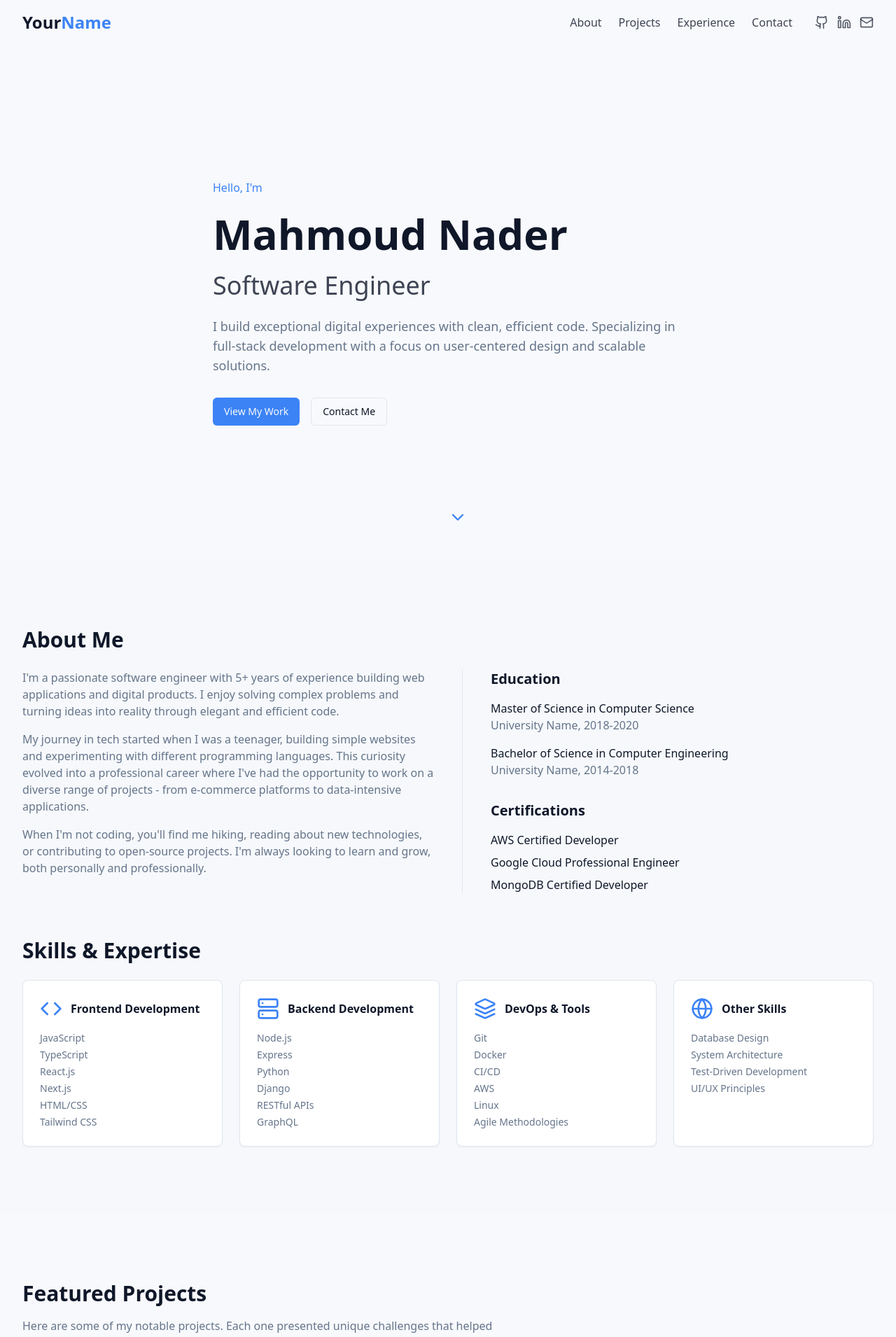
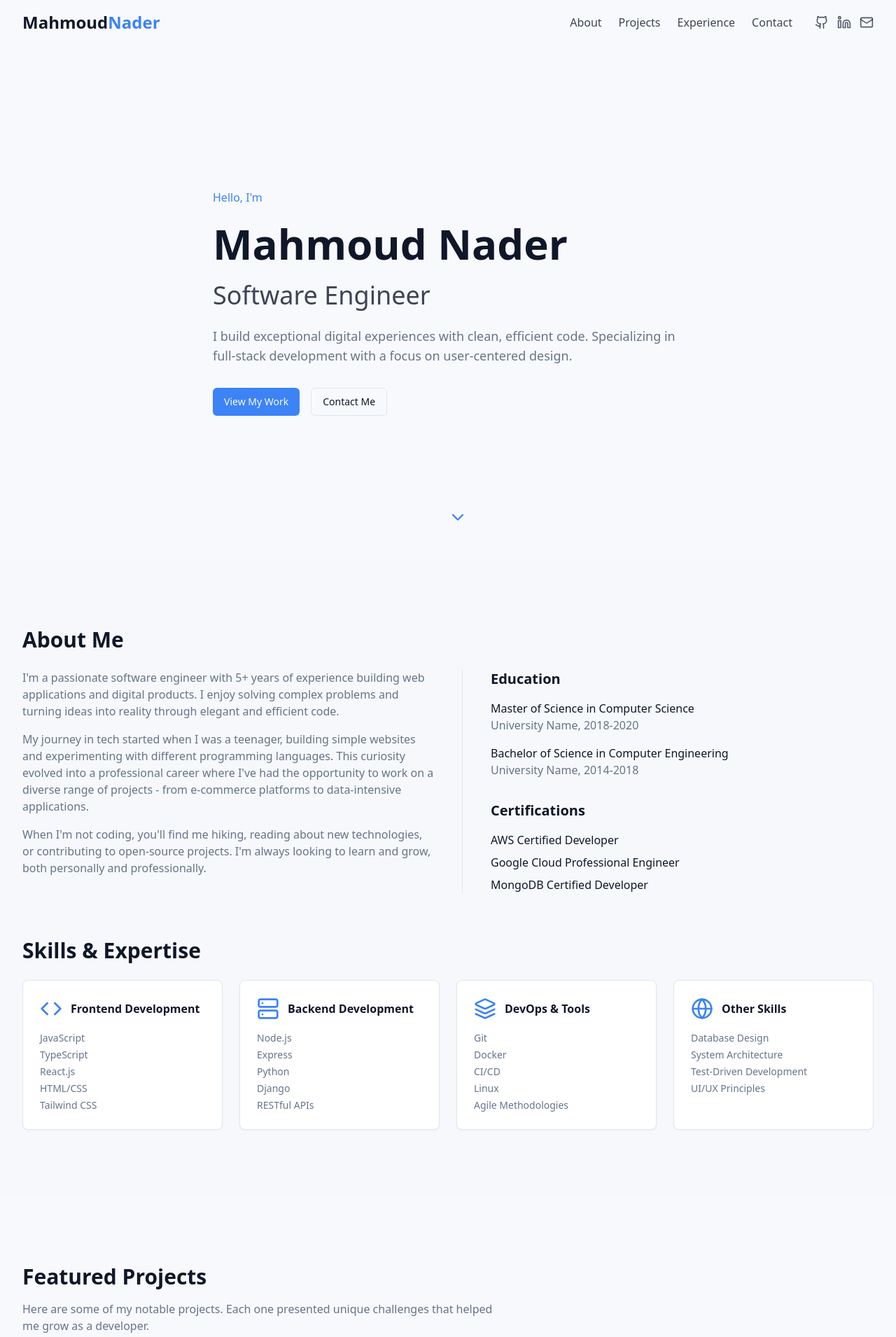
Before and after one commit to mahmoudnader150/engineer-story-hub, a React (Vite) app: page / in a window 1280 px wide. Shown: the top 1910 px of the page at 70% size. Built offline with nearby package versions, Linux system fonts and the light colour scheme.

Commit message:
Refactor: Update header and contact links
- Removed Next.js, graphql, and AWS from skills.
- Changed contact links to clickable icons.

```diff
--- a/src/components/AboutSection.tsx
+++ b/src/components/AboutSection.tsx
@@ -7,17 +7,17 @@ const AboutSection = () => {
   const skills = [
     {
       category: "Frontend Development",
-      items: ["JavaScript", "TypeScript", "React.js", "Next.js", "HTML/CSS", "Tailwind CSS"],
+      items: ["JavaScript", "TypeScript", "React.js", "HTML/CSS", "Tailwind CSS"],
       icon: <Code className="h-8 w-8 text-accent" />,
     },
     {
       category: "Backend Development",
-      items: ["Node.js", "Express", "Python", "Django", "RESTful APIs", "GraphQL"],
+      items: ["Node.js", "Express", "Python", "Django", "RESTful APIs"],
       icon: <Server className="h-8 w-8 text-accent" />,
     },
     {
       category: "DevOps & Tools",
-      items: ["Git", "Docker", "CI/CD", "AWS", "Linux", "Agile Methodologies"],
+      items: ["Git", "Docker", "CI/CD", "Linux", "Agile Methodologies"],
       icon: <Layers className="h-8 w-8 text-accent" />,
     },
     {
--- a/src/components/ContactSection.tsx
+++ b/src/components/ContactSection.tsx
@@ -1,3 +1,4 @@
+
 import React from "react";
 import { Card, CardContent } from "@/components/ui/card";
 import { Button } from "@/components/ui/button";
@@ -38,50 +39,22 @@ const ContactSection = () => {
           <div className="grid md:grid-cols-2 gap-10">
             <div className="space-y-8">
               <div className="space-y-6">
-                <h3 className="text-xl font-semibold">Contact Information</h3>
-                <div className="grid gap-4">
+                <h3 className="text-xl font-semibold">Connect With Me</h3>
+                <div className="flex gap-4">
                   {contactInfo.map((item, index) => {
                     const IconComponent = getIconComponent(item.icon);
                     return (
-                      <div key={index} className="flex items-center gap-3">
-                        <IconComponent className="h-5 w-5 text-accent" />
-                        <div>
-                          <p className="text-sm font-medium">{item.type}</p>
-                          <a
-                            href={`${item.prefix}${item.value}`}
-                            className="text-muted-foreground hover:text-accent transition-colors"
-                            target="_blank"
-                            rel="noopener noreferrer"
-                          >
-                            {item.value}
-                          </a>
-                        </div>
-                      </div>
-                    );
-                  })}
-                </div>
-              </div>
-
-              <div className="space-y-6">
-                <h3 className="text-xl font-semibold">Connect With Me</h3>
-                <div className="flex gap-4">
-                  {contactInfo.map((social, index) => {
-                    if (social.type !== "Email") {
-                      const IconComponent = getIconComponent(social.icon);
-                      return (
                       <a
                         key={index}
-                          href={social.value}
+                        href={`${item.prefix}${item.value}`}
                         target="_blank"
                         rel="noopener noreferrer"
                         className="p-3 bg-muted rounded-full hover:bg-accent hover:text-white transition-colors"
-                          aria-label={social.type}
+                        aria-label={item.type}
                       >
                         <IconComponent className="h-6 w-6" />
                       </a>
                     );
-                    }
-                    return null;
                   })}
                 </div>
               </div>
--- a/src/components/HeroSection.tsx
+++ b/src/components/HeroSection.tsx
@@ -17,7 +17,7 @@ const HeroSection = () => {
           </h2>
           <p className="text-muted-foreground text-lg max-w-2xl">
             I build exceptional digital experiences with clean, efficient code. Specializing in
-            full-stack development with a focus on user-centered design and scalable solutions.
+            full-stack development with a focus on user-centered design.
           </p>
           <div className="flex flex-wrap gap-4 mt-2">
             <Button asChild className="bg-accent hover:bg-accent/90">
--- a/src/components/Navbar.tsx
+++ b/src/components/Navbar.tsx
@@ -28,9 +28,9 @@ const Navbar = () => {
   ];
 
   const socialLinks = [
-    { href: "https://github.com/yourusername", Icon: Github, label: "GitHub" },
-    { href: "https://linkedin.com/in/yourusername", Icon: Linkedin, label: "LinkedIn" },
-    { href: "mailto:your.email@example.com", Icon: Mail, label: "Email" },
+    { href: "https://github.com/mahmoudnader150", Icon: Github, label: "GitHub" },
+    { href: "https://linkedin.com/in/mahmoud-nader-112483228", Icon: Linkedin, label: "LinkedIn" },
+    { href: "mailto:mahnader222@gmail.com", Icon: Mail, label: "Email" },
   ];
 
   return (
@@ -42,7 +42,7 @@ const Navbar = () => {
       <div className="container-custom py-4">
         <div className="flex items-center justify-between">
           <a href="#top" className="font-bold text-xl md:text-2xl text-primary">
-            Your<span className="text-accent">Name</span>
+            Mahmoud<span className="text-accent">Nader</span>
           </a>
 
           {/* Desktop Navigation */}
```
Lines whose indentation alone changed are shown as unchanged.
